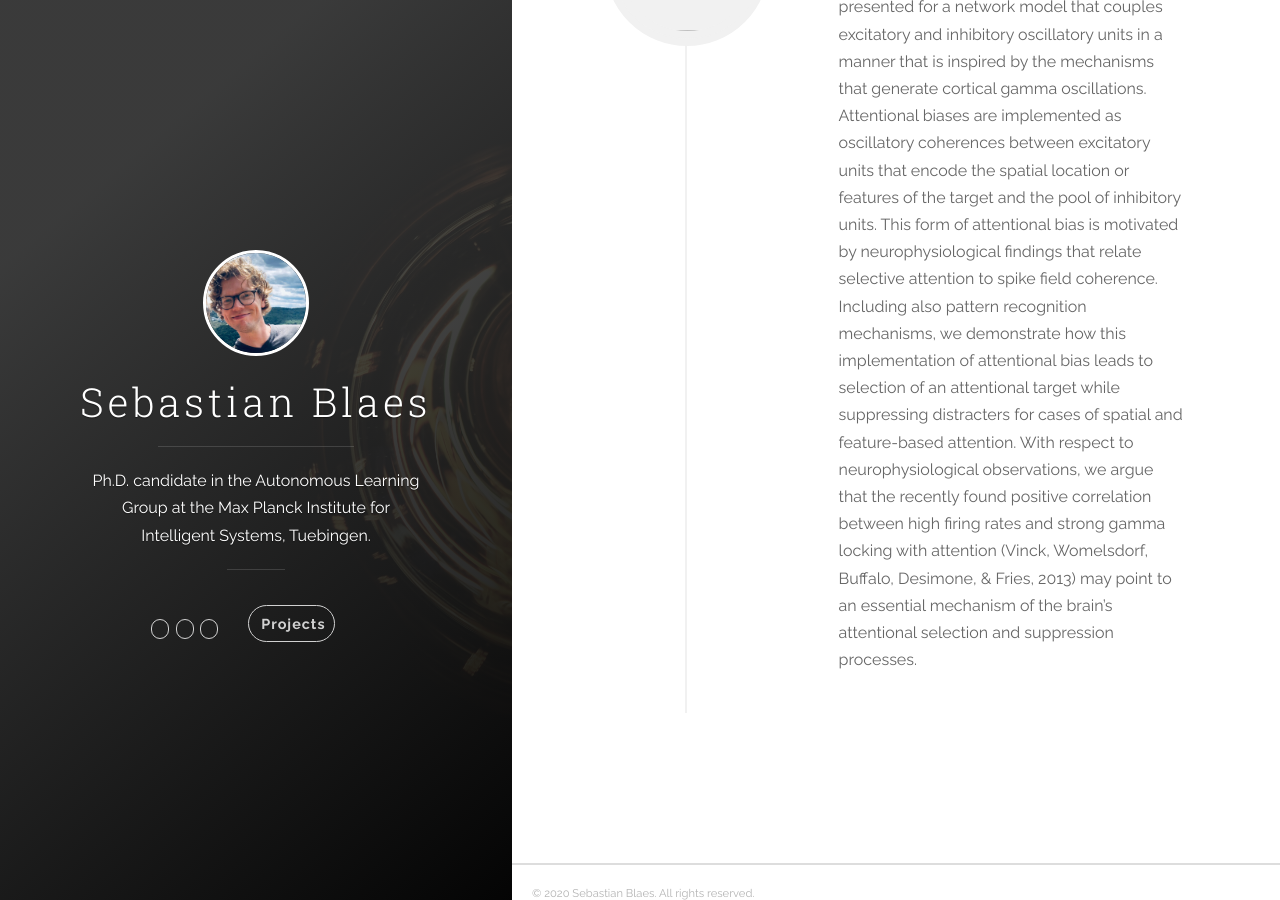
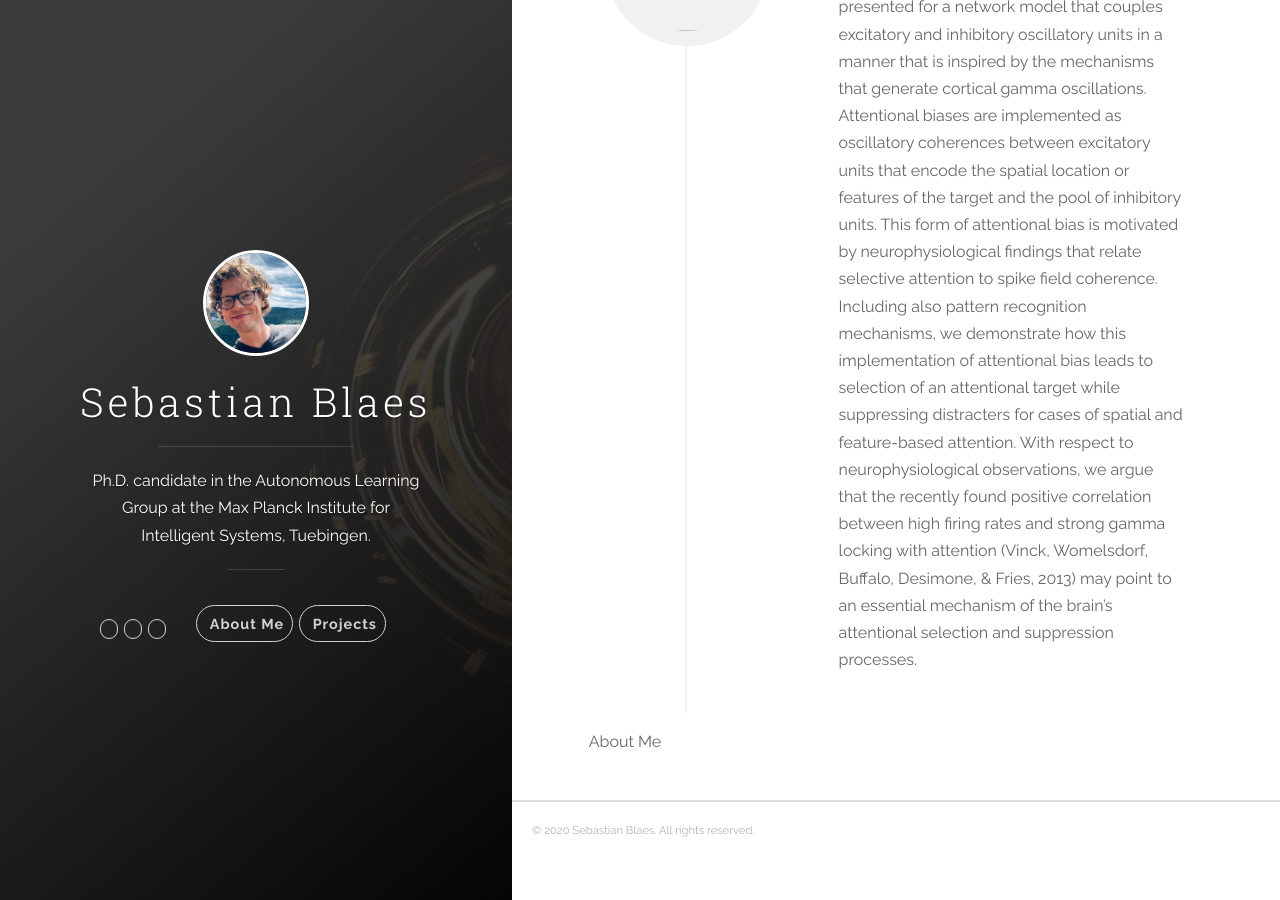
Before and after one commit to s-bl/s-bl.github.io, a Jekyll site: the page built from index.html, in a window 1280 px wide and 900 px high, scrolled down 828 px. Built offline with Jekyll 4.4.1, drawn with Linux system fonts in a browser that asks for light colours; a script that is not in the unit is left out; comment, search, counter and statistics services are not loaded.

Commit message:
modified js, added about page

```diff
--- a/_includes/header.html
+++ b/_includes/header.html
@@ -94,7 +94,8 @@
             <ul class="navigation">
               <!-- <li class="navigation__item"><a href="https://www.thomas-zuehlke.de" title="link to Blog"><i class="fas fa-link fa-lg"></i>&nbsp;Blog</a></li> -->
               <!--<li class="navigation__item"><a href="{{ site.baseurl }}/#" title="link to Tweets" class="panel-button"><i class="icon icon-social-twitter"></i>&nbsp;Tweets</a></li>-->
-              <li class="navigation__item"><a href="{{ site.baseurl }}/#projects" title="link to Tweets" class="panel-button projects-button"><i class="fas fa-file-code fa-lg"></i>&nbsp;Projects</a></li>
+              <li class="navigation__item"><a href="{{ site.baseurl }}/#about" title="About Me" class="panel-button projects-button"><i class="fas fa-file-code fa-lg"></i>&nbsp;About Me</a></li>
+              <li class="navigation__item"><a href="{{ site.baseurl }}/#projects" title="Projects" class="panel-button projects-button"><i class="fas fa-file-code fa-lg"></i>&nbsp;Projects</a></li>
             </ul>
           </nav>
 
--- /dev/null
+++ b/_pages/about.html
@@ -0,0 +1,3 @@
+<div class="content-element about">
+  About Me
+</div>
--- /dev/null
+++ b/_pages/projects.html
@@ -0,0 +1,41 @@
+<!--<div class="main-post-list">-->
+<div class="content-element projects">
+
+  <ul class="timeline">
+
+    {% for project in site.data.projects %}
+
+      <li class="timeline-inverted">
+        <div class="timeline-image">
+          <img class="img-me" src="{{ project.img | prepend: site.baseurl }}" alt="">
+        </div>
+        <div class="timeline-panel">
+          <div class="timeline-heading">
+            <h4><a href="https://github.com/{{ project.gh_user }}/{{ project.repo }}" target="_blank">{{ project.name }}</a></h4>
+          </div>
+          <div class="timeline-body">
+            {{ project.desc | markdownify }}
+            <div user="{{ project.gh_user }}" repo="{{ project.repo }}" class="ghbtn" style="margin-top: 10px;">
+              {% if project.gh_user and project.repo %}
+              <a target="_blank" href="https://github.com/{{ project.gh_user }}/{{ project.repo }}/stargazers"><i class="fa fa-star"></i><span class="star"> ...</span></a>&emsp;&emsp;
+              <a target="_blank" href="https://github.com/{{ project.gh_user }}/{{ project.repo }}/network"><i class="fas fa-network-wired"></i><span class="fork"> ...</span></a>&emsp;&emsp;
+              <a target="_blank" href="https://github.com/{{ project.gh_user }}/{{ project.repo }}/watchers"><i class="far fa-eye"></i><span class="watchers">...</span></a target="_blank" href="https://github.com/{{ project.gh_user }}/{{ project.repo }}/watchers">&emsp;&emsp;
+              {% endif %}
+              {% if project.page %}
+              <a target="_blank" href="{{project.page}}"><i class="fas fa-globe"></i><span class="page"></span></a>
+              {% endif %}
+              <div style="height: 10px;"></div>
+          </div>
+        </div>
+      </li>
+    {% endfor %}
+    <!--
+    <li class="timeline-inverted">
+      <div class="timeline-image">
+        <img class="user-image" src="{{site.baseurl}}{{ site.timeline-img }}" alt="">
+      </div>
+    </li> -->
+  </ul>
+
+<!--</div>-->
+</div>
--- a/index.html
+++ b/index.html
@@ -3,42 +3,6 @@ layout: default
 robots: noindex
 ---
 
-<!--<div class="main-post-list">-->
+{% include_relative _pages/projects.html %}
 
-  <ul class="timeline">
-
-    {% for project in site.data.projects %}
-
-      <li class="timeline-inverted">
-        <div class="timeline-image">
-          <img class="img-me" src="{{ project.img | prepend: site.baseurl }}" alt="">
-        </div>
-        <div class="timeline-panel">
-          <div class="timeline-heading">
-            <h4><a href="https://github.com/{{ project.gh_user }}/{{ project.repo }}" target="_blank">{{ project.name }}</a></h4>
-          </div>
-          <div class="timeline-body">
-            {{ project.desc | markdownify }}
-            <div user="{{ project.gh_user }}" repo="{{ project.repo }}" class="ghbtn" style="margin-top: 10px;">
-              {% if project.gh_user and project.repo %}
-              <a target="_blank" href="https://github.com/{{ project.gh_user }}/{{ project.repo }}/stargazers"><i class="fa fa-star"></i><span class="star"> ...</span></a>&emsp;&emsp;
-              <a target="_blank" href="https://github.com/{{ project.gh_user }}/{{ project.repo }}/network"><i class="fas fa-network-wired"></i><span class="fork"> ...</span></a>&emsp;&emsp;
-              <a target="_blank" href="https://github.com/{{ project.gh_user }}/{{ project.repo }}/watchers"><i class="far fa-eye"></i><span class="watchers">...</span></a target="_blank" href="https://github.com/{{ project.gh_user }}/{{ project.repo }}/watchers">&emsp;&emsp;
-              {% endif %}
-              {% if project.page %}
-              <a target="_blank" href="{{project.page}}"><i class="fas fa-globe"></i><span class="page"></span>
-              {% endif %}
-              <div style="height: 10px;"></div>
-          </div>
-        </div>
-      </li>
-    {% endfor %}
-    <!--
-    <li class="timeline-inverted">
-      <div class="timeline-image">
-        <img class="user-image" src="{{site.baseurl}}{{ site.timeline-img }}" alt="">
-      </div>
-    </li> -->
-  </ul>
-
-<!--</div>-->
+{% include_relative _pages/about.html %}
--- a/js/main.js
+++ b/js/main.js
@@ -6,13 +6,24 @@ sitemap:
 
 $(document).ready(function () {
   $('a.panel-button').click(function (e) {
-    //if ($('.panel-cover').hasClass('panel-cover--collapsed')) return
+    new_hash = $(this).attr("href").substr(2)
+    $( ".content-element" ).each(function() {
+      if ($(this).hasClass(new_hash)){
+        $(this).css("display", "block")
+      }
+      else {
+        $(this).css("display", "none")
+      }
+    })
+    if ((window.location.hash) && !(new_hash == window.location.hash.substr(1))) return
+    // if ($('.panel-cover').hasClass('panel-cover--collapsed') && !(new_hash == window.location.hash.substr(1))) return
     if ($('.content-wrapper').hasClass('showing')){
       $('.content-wrapper').removeClass('animated slideInRight')
       $('.panel-cover').removeClass('panel-cover--collapsed')
       $('.panel-cover').css('max-width', '100%')
       $('.panel-cover').animate({'width': '100%'}, 400, swing = 'swing', function () {})
       $('.content-wrapper').removeClass('showing')
+      e.preventDefault();
       window.location.hash = '';
       parent.location.hash = ''
       return;
@@ -26,10 +37,19 @@ $(document).ready(function () {
       $('.panel-cover').animate({'max-width': '530px', 'width': '40%'}, 400, swing = 'swing', function () {})
     }
     $('.content-wrapper').addClass('showing');
+
   })
 
   if (window.location.hash && window.location.hash == '#projects') {
     $('.panel-cover').addClass('panel-cover--collapsed')
+    $('.projects').css("display", "block")
+    $('.about-me').css("display", "none")
+  }
+
+  if (window.location.hash && window.location.hash == '#about') {
+    $('.panel-cover').addClass('panel-cover--collapsed')
+    $('.projects').css("display", "none")
+    $('.about-me').css("display", "block")
   }
 
   if (window.location.pathname !== '{{ site.baseurl }}/' && window.location.pathname !== '{{ site.baseurl }}/index.html') {
```
Also changed, not shown: about.html (added, +8 -0 lines).
